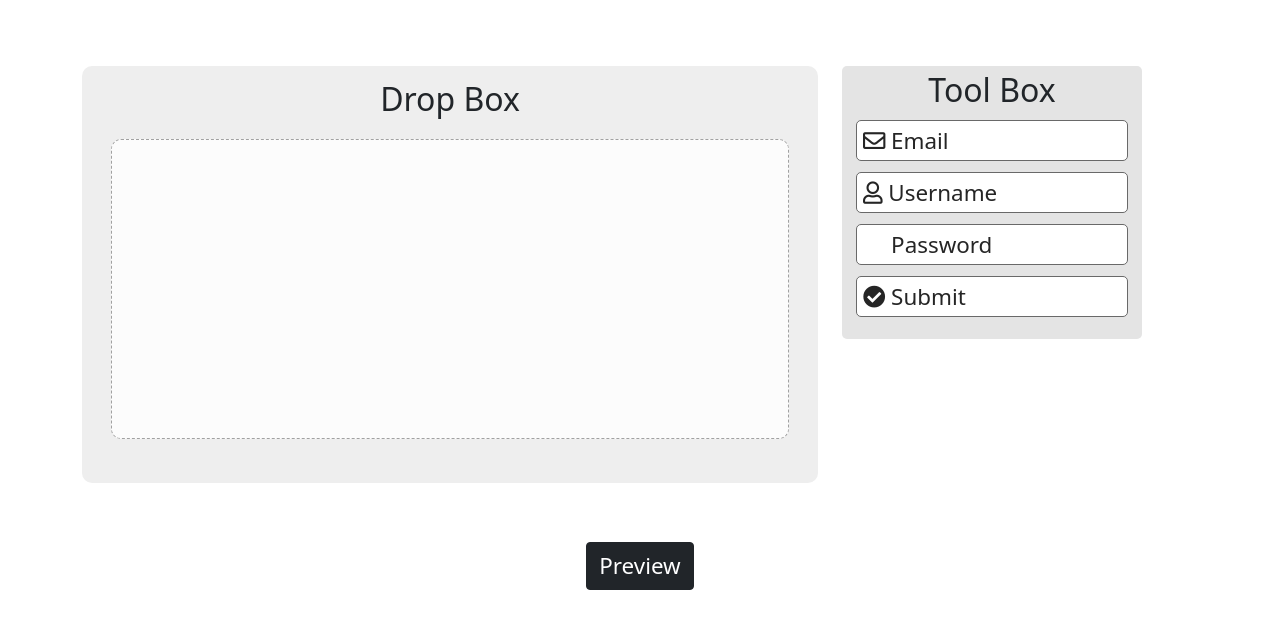
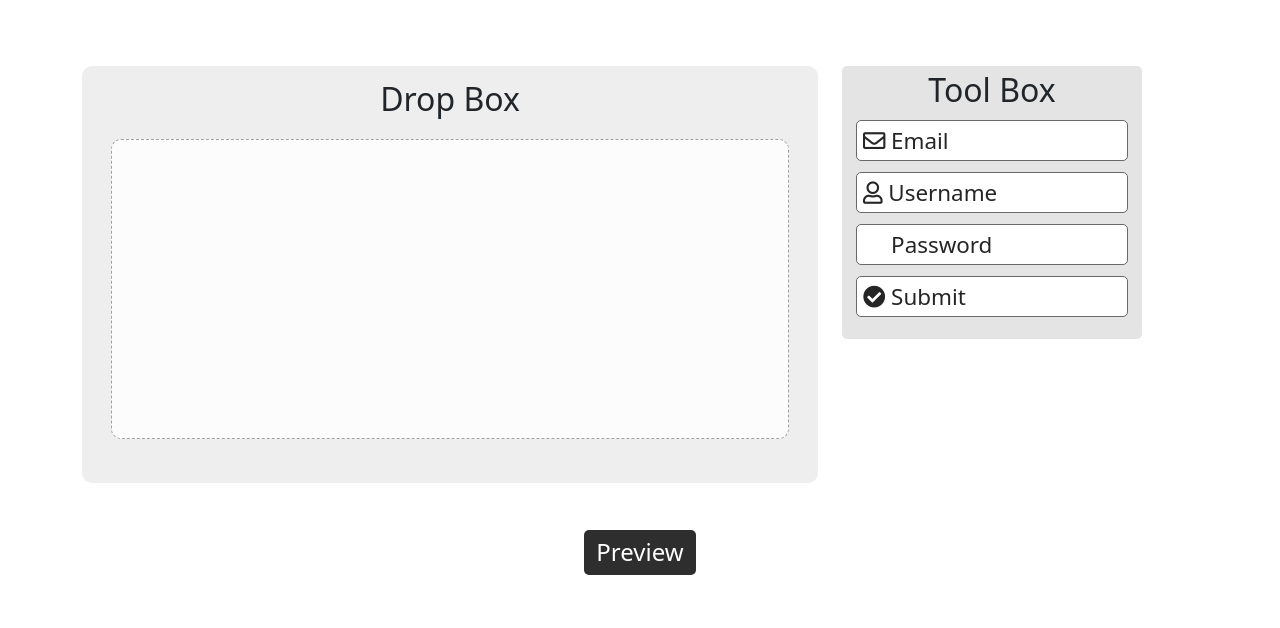
Before and after one commit to karanlakhwani910/form-builder, a React (Create React App) app: page / in a window 1280 px wide. Shown: the top 628 px of the page. Built offline with nearby package versions, Linux system fonts and the light colour scheme.

Commit message:
css changes

```diff
--- a/src/css/Dropbox.css
+++ b/src/css/Dropbox.css
@@ -17,3 +17,7 @@
     border-radius: 10px;
     padding: 3% 4%;
 }
+
+.dropbox .form-field{
+    margin:1.5% auto;
+}
--- a/src/css/Home.css
+++ b/src/css/Home.css
@@ -2,13 +2,20 @@
     margin: 2% 0;
 }
 
-.home-page a{
-    text-decoration: none;
+.home-page .render-link{
     display: flex;
     justify-content: center;
     align-items: center;
+    margin-top: 3%;
 }
-.home-page button{
-    font-size: 140%;
-    margin: 4% auto 0;
+
+
+.home-page .render-link a{
+    background-color: rgb(46, 46, 46);
+    color: white;
+    font-size: 1.5rem;
+    text-decoration: none;
+    text-align: center;
+    padding: 0.3rem 0.75rem;
+    border-radius: 5px;
 }
--- a/src/css/Render.css
+++ b/src/css/Render.css
@@ -1,4 +1,25 @@
-.render-form{
-    width: 100%;
+.form{
+    display: flex;
+    justify-content: center;
+    align-items: center;
+    margin: 3% auto 0;
+
+}
+
+.form input{
     margin: 3% auto;
 }
+
+
+
+.final-form .link-home{
+    text-align: center;
+    margin: 3% auto;
+}
+
+
+.final-form a{
+    text-decoration: underline;
+    color: black;
+
+}
--- a/src/pages/Home.js
+++ b/src/pages/Home.js
@@ -26,9 +26,13 @@ const Home = (props) => {
                 </Row>
             </Container>
 
-            <Link to='/render'>
+            {/* <Link to='/render'>
                 <Button variant='dark'>Preview</Button>
-            </Link>
+            </Link> */}
+            <div className='render-link'>
+                <Link to='/render'>Preview</Link>
+            </div>
+
 
         </div>
      );
--- a/src/pages/Render.js
+++ b/src/pages/Render.js
@@ -1,15 +1,20 @@
 // import Styles
-import '../css/Render.css'
-import { Container } from 'react-bootstrap';
+import "../css/Render.css";
+
+// import Modules
+import { Link } from "react-router-dom";
 
 const Render = (props) => {
-    return (
-        <Container className='render-form'>
-            <form action="submit">
-                {props.form}
-            </form>
-        </Container>
-     );
-}
+  return (
+    <div className='final-form'>
+      <div className="form">
+        <form action="submit">{props.form}</form>
+      </div>
+      <div className='link-home'>
+        <Link to="/">Go back to home page</Link>
+      </div>
+    </div>
+  );
+};
 
 export default Render;
```
